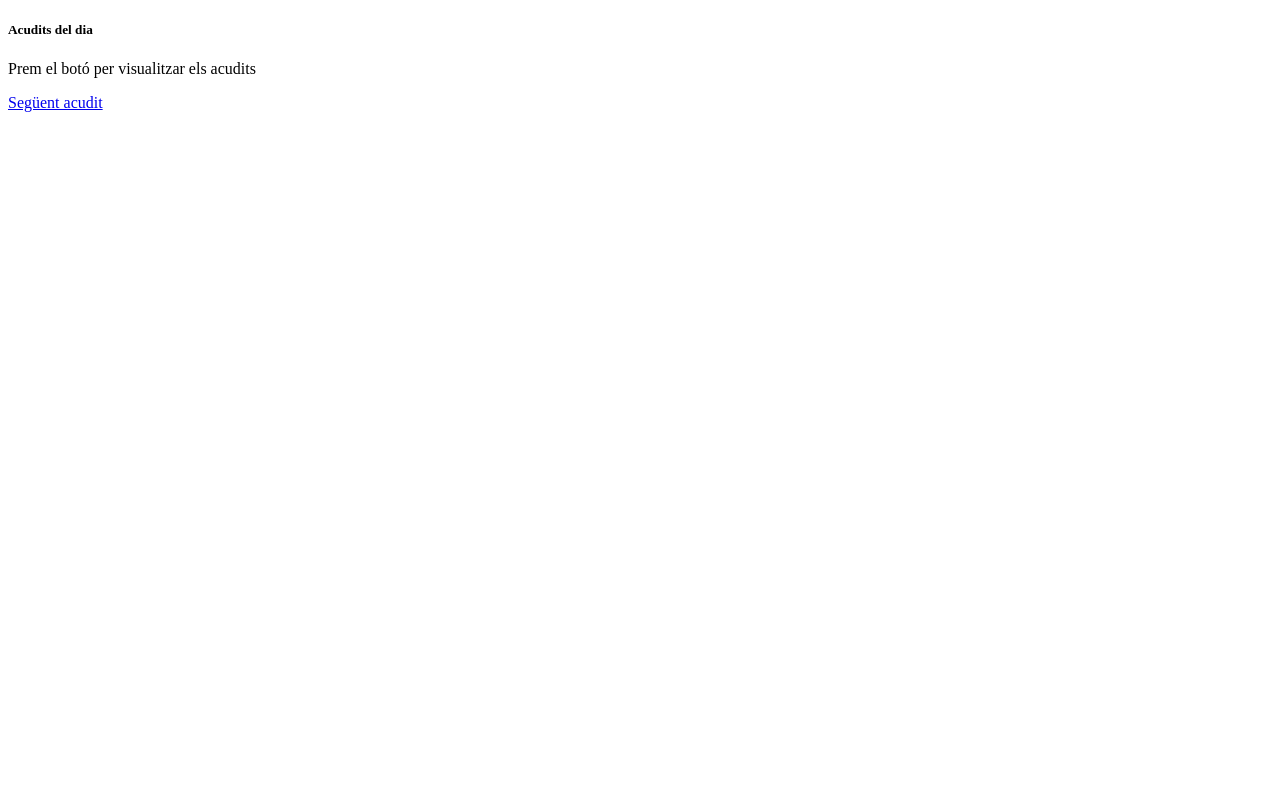
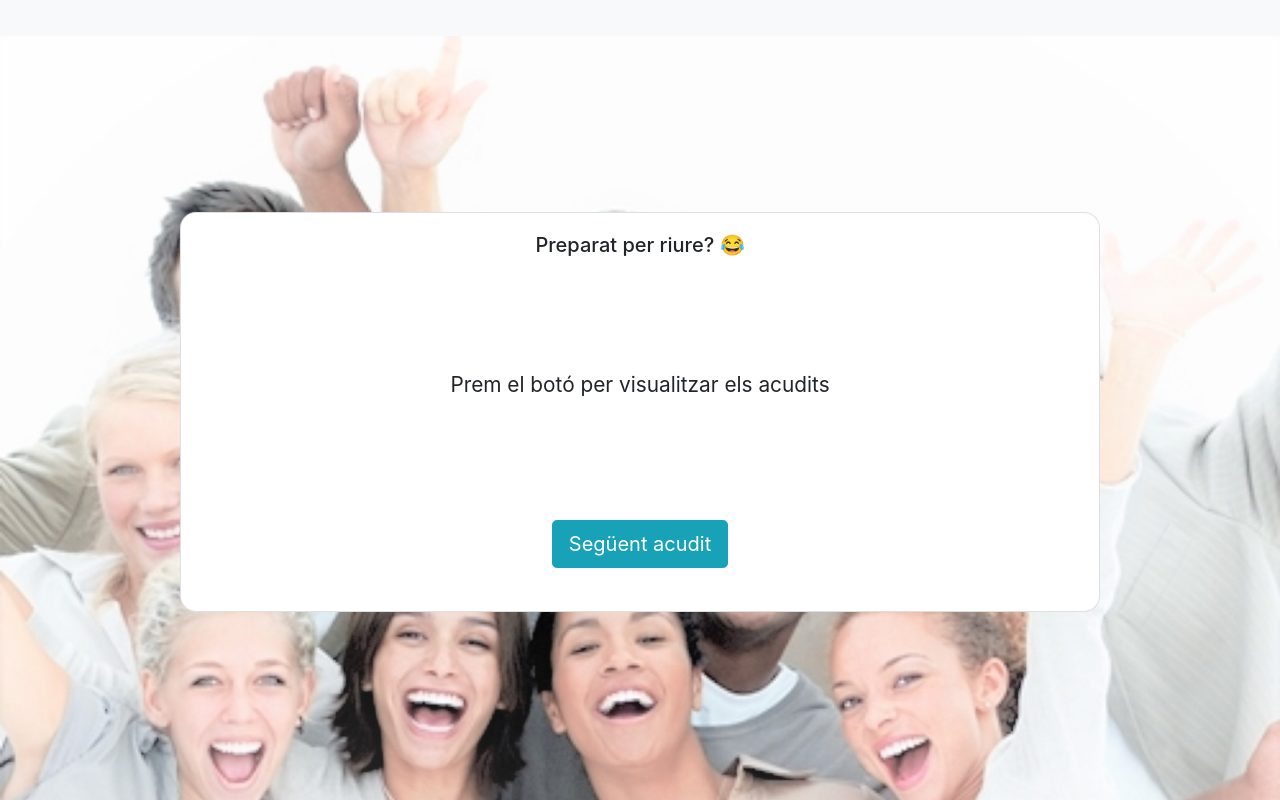
Before and after one commit to KarimGP/S5.-APIacudits, a plain HTML site: page src/index.html in a window 1280 px wide. Drawn offline with nearby package versions, Linux system fonts and the light colour scheme; no server answers.

Commit message:
exercici 4, se da estilo y se añade imagen

```diff
--- a/src/index.html
+++ b/src/index.html
@@ -3,16 +3,35 @@
 <head>
     <meta charset="UTF-8">
     <meta name="viewport" content="width=device-width, initial-scale=1.0">
+    <link rel="stylesheet" href="styles/style.css">
+    <link rel="stylesheet" href="https://cdn.jsdelivr.net/npm/bootstrap@4.6.0/dist/css/bootstrap.min.css" integrity="sha384-B0vP5xmATw1+K9KRQjQERJvTumQW0nPEzvF6L/Z6nronJ3oUOFUFpCjEUQouq2+l" crossorigin="anonymous">
     <title>Acudits</title>
 </head>
 <body>
-    <p id="weather" class="weather"></p>
-    <div>
-        <h5>Acudits del dia</h5>
-        <p id="text">Prem el botó per visualitzar els acudits</p>
-        <a href="#" onclick="acudit()">Següent acudit</a>
-    </div>
+    <header>
+    <nav class="navbar navbar-expand-md navbar-light bg-light py-1">
+        <p id="weather" class="weather"></p>
+    </nav>
+</header>
+
+    <main>
+        <div class="container py-5">
+            <div class="row">
+                <div class="col-md-10 offset-md-1">
+                    <div class="card text-center">
+                        <div class="card-body">
+                            <h5>Preparat per riure? &#128514</h5>
+                            <p id="text" class="text">Prem el botó per visualitzar els acudits</p>
+                            <a href="#" id= "btn" class="btn btn-info btn-lg" onclick="acudit()">Següent acudit</a>
+                        </div>
+                    </div>
+                </div>
+            </div>
+        </div>
+    </main>
     <script src="js/acudits.js"></script>
     <script src="js/meteo.js"></script>
+    <script src="https://code.jquery.com/jquery-3.5.1.slim.min.js" integrity="sha384-DfXdz2htPH0lsSSs5nCTpuj/zy4C+OGpamoFVy38MVBnE+IbbVYUew+OrCXaRkfj" crossorigin="anonymous"></script>
+    <script src="https://cdn.jsdelivr.net/npm/bootstrap@4.6.0/dist/js/bootstrap.bundle.min.js" integrity="sha384-Piv4xVNRyMGpqkS2by6br4gNJ7DXjqk09RmUpJ8jgGtD7zP9yug3goQfGII0yAns" crossorigin="anonymous"></script>
 </body>
 </html>
--- /dev/null
+++ b/src/styles/style.css
@@ -0,0 +1,38 @@
+* {
+    box-sizing: border-box;
+    margin: 0px;
+    padding: 0px;
+}
+
+body {
+    height: 100vh;
+    background-image: url("../img/acudit.jpg");
+    background-attachment: fixed;
+    background-size: cover;
+}
+
+.weather {
+    padding-top: 0.6em;
+    font-size: 1.2em;
+}
+
+.card {
+    margin-top: 8rem;
+    min-height: 50vh;
+    border-radius: 1rem !important;
+}
+
+.card-title {
+    margin-top: 2rem;
+    font-size: 2.3em;
+}
+
+.text {
+    margin-top: 7rem;
+    font-size: 1.3em;
+}
+
+.btn {
+    margin-top: 6.5rem;
+    font-size: 1em;
+}
```
Also changed, not shown: src/img/acudit.jpg (added).
